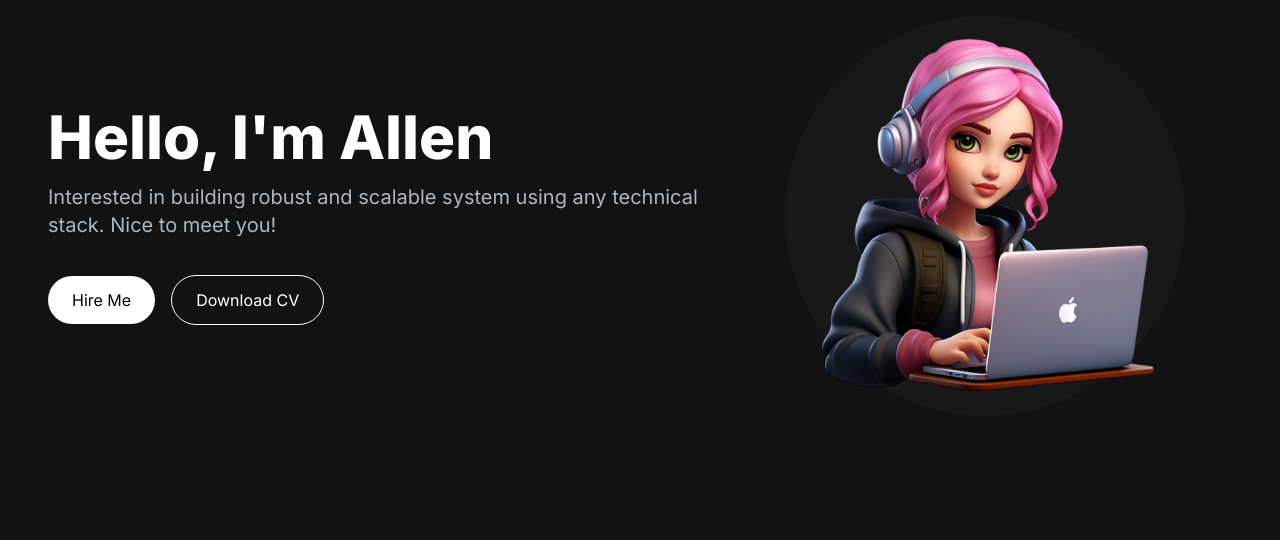
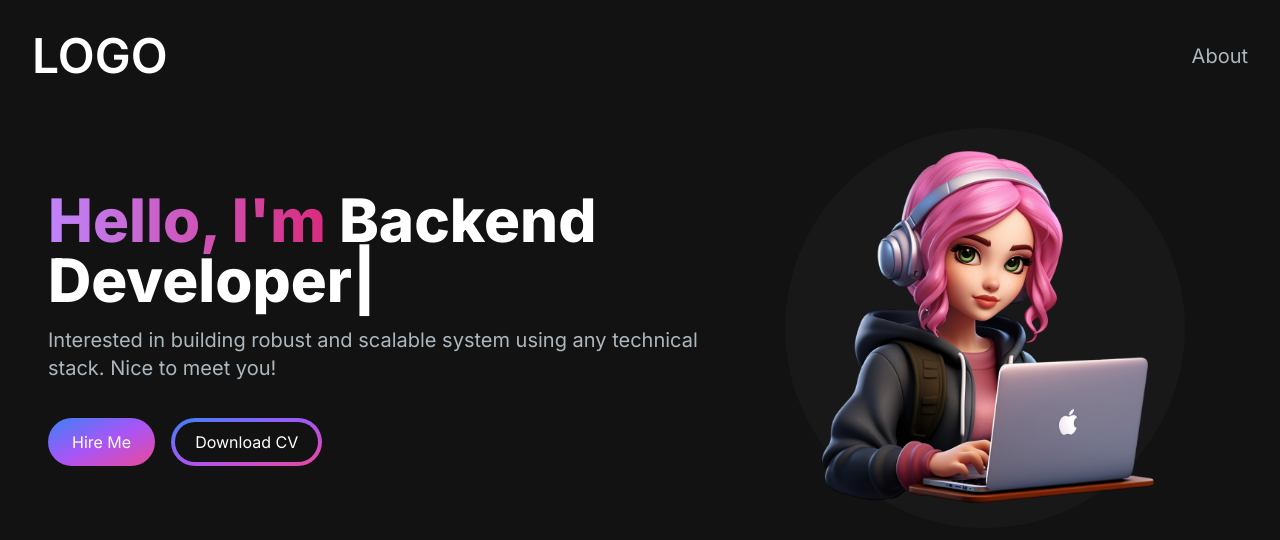
Before and after one commit to learnerInTheFirstStage/portfolio-website, a Next.js app: page / in a window 1280 px wide. Shown: the top 540 px of the page. Built offline with nearby package versions, Linux system fonts and the light colour scheme.

Commit message:
Initialize the Navbar Component

```diff
--- a/src/app/components/HeroSection.jsx
+++ b/src/app/components/HeroSection.jsx
@@ -1,20 +1,41 @@
+"use client"
 import React from 'react';
 import Image from 'next/image';
+import { TypeAnimation } from 'react-type-animation';
 
 const HeroSection = () => {
   return (
     <section>
       <div className='grid grid-cols-1 lg:grid-cols-12'>
-        <div className='col-span-7 place-self-center'>
+        <div className='col-span-7 place-self-center text-center sm:text-left'>
           <h1 className="text-white mb-4 text-4xl lg:text-6xl font-extrabold">
-            Hello, I'm Allen
+            <span className='text-transparent bg-clip-text bg-gradient-to-r from-purple-400 to-pink-600'>
+              Hello, I'm{" "}
+            </span>
+            <TypeAnimation
+              sequence={[
+                'Allen',
+                1000,
+                'Web & Mobile Developer',
+                1000,
+                'Backend Developer',
+                1000,
+                'Data Analyst',
+                1000
+              ]}
+              wrapper="span"
+              speed={50}
+              repeat={Infinity}
+            />
           </h1>
-          <p className='text-[#ADB7BE] text-lg mb-6 lg:text-xl'>
+          <p className='text-[#ADB7BE] text-base sm:text-lg mb-6 lg:text-xl'>
             Interested in building robust and scalable system using any technical stack. Nice to meet you!
           </p>
           <div>
-            <button className='px-6 py-3 rounded-full mr-4 bg-white hover:bg-slate-200 text-black'>Hire Me</button>
-            <button className='px-6 py-3 rounded-full bg-transparent hover:bg-slate-800 text-white border border-white mt-3'>Download CV</button>
+            <button className='px-6 py-3 w-full sm:w-fit rounded-full mr-4 bg-gradient-to-br from-blue-500 via-purple-500 to-pink-500 bg-white hover:bg-slate-200 text-white'>Hire Me</button>
+            <button className='px-1 py-1 w-full sm:w-fit rounded-full bg-gradient-to-br from-blue-500 via-purple-500 to-pink-500 hover:bg-slate-800 text-white mt-3'>
+              <span className='block bg-[#121212] hover:bg-slate-800 rounded-full px-5 py-2'>Download CV</span>
+            </button>
           </div>
         </div>
         <div className='col-span-5 place-self-center mt-4 lg:mt-0'>
--- /dev/null
+++ b/src/app/components/Navbar.jsx
@@ -0,0 +1,27 @@
+import Link from 'next/link'
+import React from 'react'
+
+const Navbar = () => {
+  return (
+    <nav>
+        <div className='flex flex=wrap items-center justify-between mx-auto p-8'>
+            <Link href={"/"} className='text-5xl text-white font-semibold'>
+                LOGO
+            </Link>
+            <div className='menuhidden md:block md:w-auto' id='navbar'>
+                <ul>
+                    <li>
+                        <Link
+                            href={"#about"} className='block py-2 pl-3 pr-4 text-[#ADB7BE] sm:text-xl rounded md:p-0 hover:text-white'
+                        >
+                            About
+                        </Link>
+                    </li>
+                </ul>
+            </div>
+        </div>
+    </nav>
+  )
+}
+
+export default Navbar
--- a/src/app/page.js
+++ b/src/app/page.js
@@ -1,9 +1,11 @@
 import Image from "next/image";
 import HeroSection from "./components/HeroSection";
+import Navbar from "./components/Navbar";
 
 export default function Home() {
   return (
     <main className="flex min-h-screen flex-col bg-[#121212]">
+      <Navbar />
       <div class='container mx-auto px-12 py-4'>
         <HeroSection />
       </div>
```
Also changed, not shown: package.json (+5 -4 lines), 1 other file (tests, documents, lock files or other folders).
